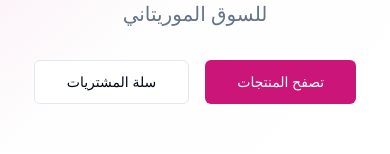
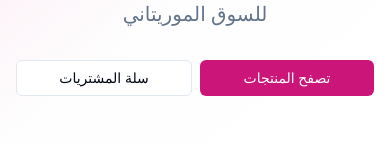
Before and after one commit to mohamed9278443/benat-benat_mr, a React (Vite) app: page / in a window 390 px wide. Shown: the part 256-410 px from the top of the page. Built offline with nearby package versions, Linux system fonts and the light colour scheme; no server answers; the database is empty.

Commit message:
Fix hero section button layout
Adjusted hero section buttons on the homepage to improve responsiveness and prevent overflow on smaller screens. This includes reducing button sizes, optimizing layout with flex-wrap or grid, and decreasing spacing between buttons.

```diff
--- a/src/pages/BanatIndex.tsx
+++ b/src/pages/BanatIndex.tsx
@@ -296,15 +296,15 @@ const BanatIndex = () => {
           <p className="text-xl text-muted-foreground mb-8">
             أجمل الملابس النسائية والحقائب والعطور للسوق الموريتاني
           </p>
-          <div className="flex gap-4 justify-center">
-            <Button size="lg" asChild>
+          <div className="flex flex-wrap gap-2 justify-center max-w-md mx-auto">
+            <Button size="sm" asChild className="flex-1 min-w-[120px]">
               <Link to="#categories">تصفح المنتجات</Link>
             </Button>
-            <Button variant="outline" size="lg" asChild>
+            <Button variant="outline" size="sm" asChild className="flex-1 min-w-[120px]">
               <Link to="/cart">سلة المشتريات</Link>
             </Button>
             {isAdmin && (
-              <Button variant="secondary" size="lg" onClick={handleAddProduct}>
+              <Button variant="secondary" size="sm" onClick={handleAddProduct} className="w-full sm:w-auto">
                 <Plus className="h-4 w-4 mr-2" />
                 إضافة منتج
               </Button>
```
